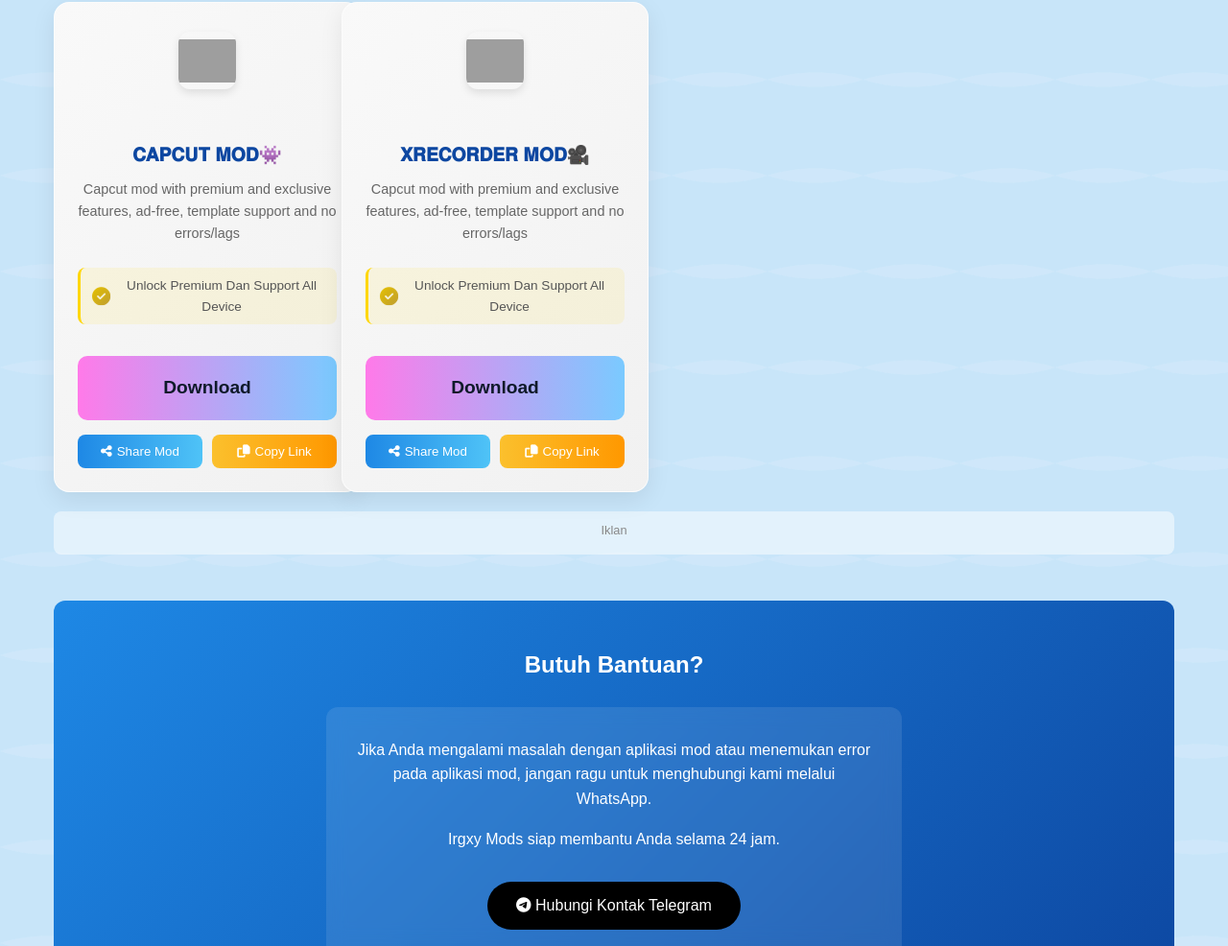
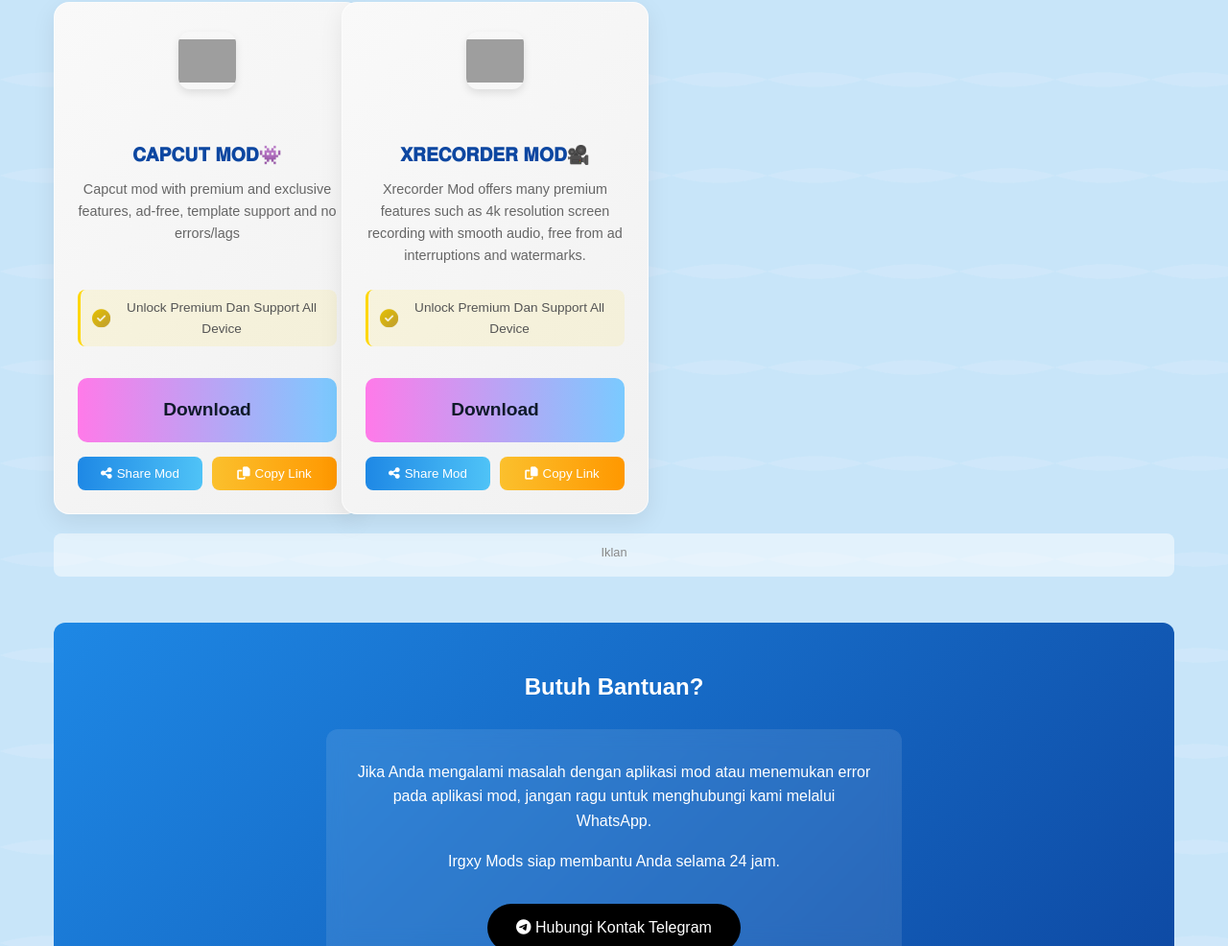
Before and after one commit to Irgi345/irgxymods., a plain HTML site: page index.html in a window 1280 px wide. Shown: the part 2217-3203 px from the top of the page at 96% size. Drawn offline with Linux system fonts and the light colour scheme; grey boxes are pictures that could not be loaded.

Commit message:
Update index.html

```diff
--- a/index.html
+++ b/index.html
@@ -785,7 +785,7 @@
                     </div>
                     <div class="app-content">
                         <h3>𝐗𝐑𝐄𝐂𝐎𝐑𝐃𝐄𝐑 𝐌𝐎𝐃🎥</h3>
-                        <p>Capcut mod with premium and exclusive features, ad-free, template support and no errors/lags</p>
+                        <p>Xrecorder Mod offers many premium features such as 4k resolution screen recording with smooth audio, free from ad interruptions and watermarks.</p>
                         <div class="feature">
                             <i class="fas fa-check-circle"></i>
                             <span>Unlock Premium Dan Support All Device</span>
```
